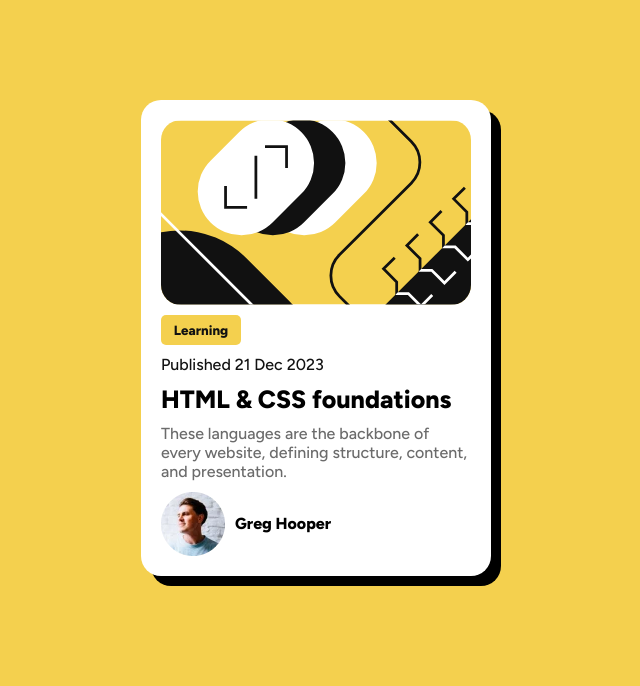
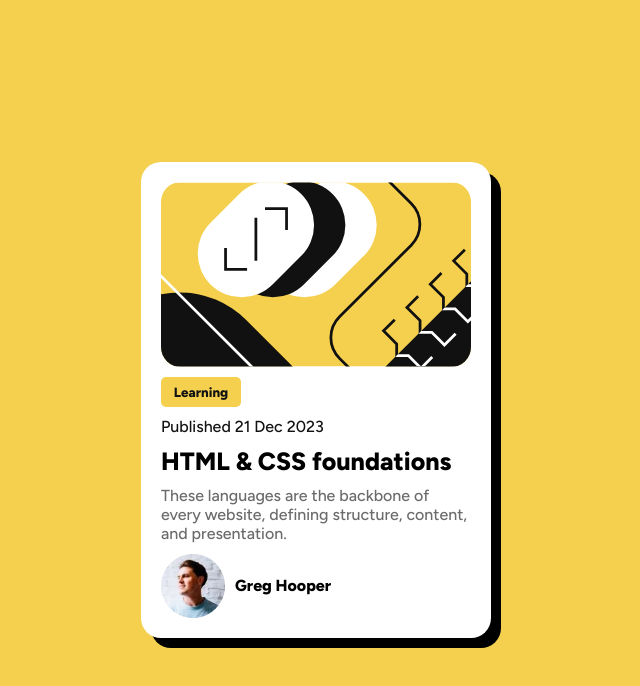
Before and after one commit to g-allen23/blog-preview-card, a plain HTML site: page index.html in a window 1280 px wide. Shown: the whole page, without its empty margins (324-964 px from the left). Drawn offline with Linux system fonts and the light colour scheme.

Commit message:
Alteracao no body para centralizar o cartao no css

```diff
--- a/index.html
+++ b/index.html
@@ -19,15 +19,16 @@
     }
 
     body {
+      height: 100vh;
       background-color: #f4d04eff;
       display: flex;
       justify-content: center;
+      align-items: center;
     }
 
     #main {
       width: 350px;
       gap: 10px;
-      margin-top: 100px;
       padding: 20px;
       border-radius: 20px;
       box-shadow: 10px 10px black;
```
